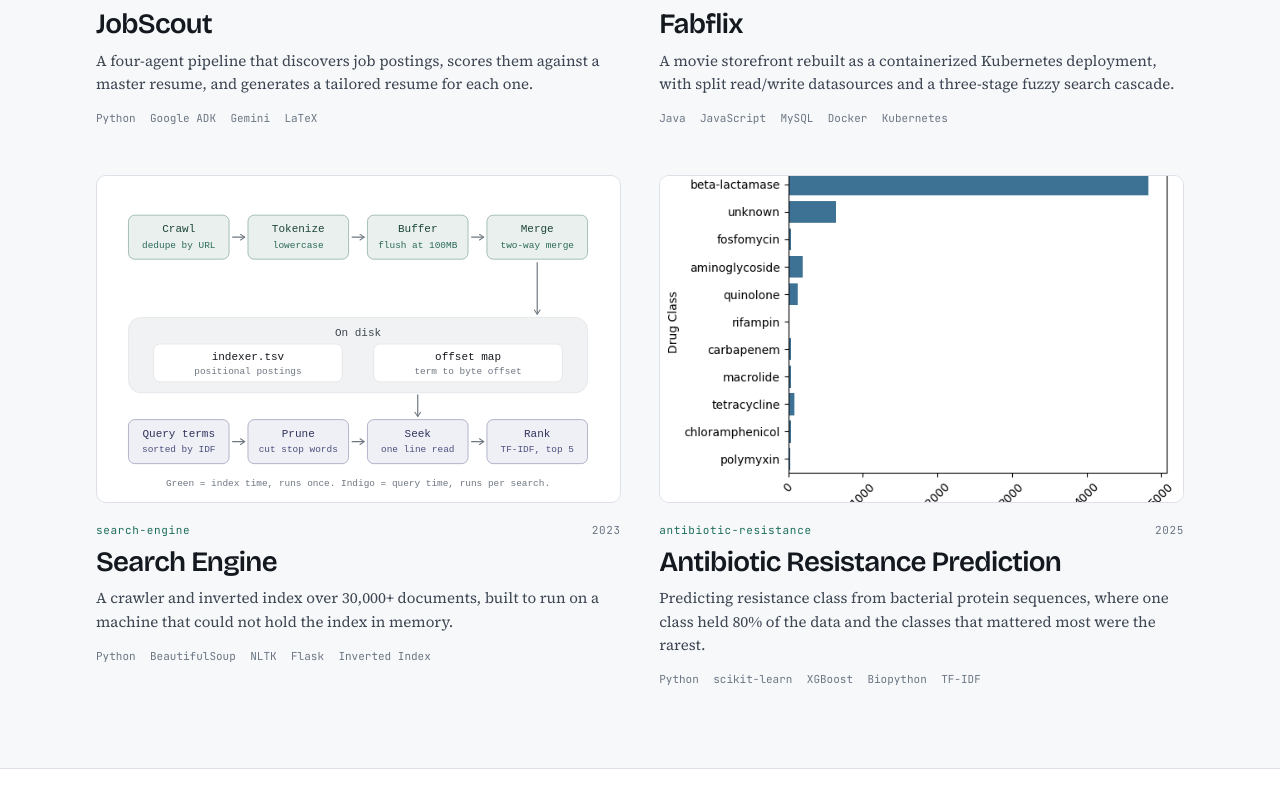
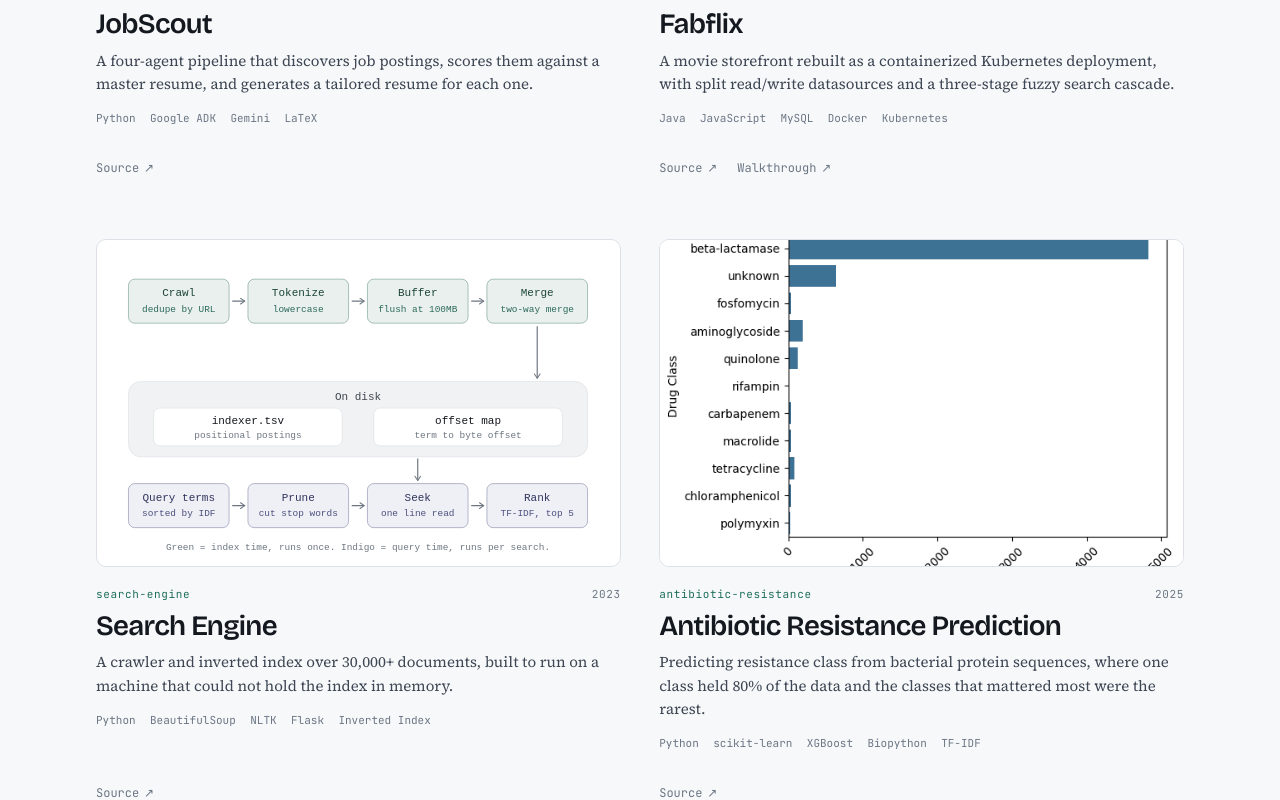
Before and after one commit to YashPathak1446/portfolio, a Next.js app: page / in a window 1280 px wide. Shown: the part 1622-2422 px from the top of the page. Built offline with nearby package versions, Linux system fonts and the light colour scheme.

Commit message:
Added demo walkthrough link for fabflix card

```diff
--- a/content/projects/fabflix.mdx
+++ b/content/projects/fabflix.mdx
@@ -4,6 +4,7 @@
 stack: ["Java", "JavaScript", "MySQL", "Docker", "Kubernetes", "AWS", "Nginx"]
 repo: "https://github.com/YashPathak1446/Web-Application"
 demo: "https://www.youtube.com/watch?v=yhKR3EB0HRk"
+demoLabel: "Walkthrough"
 date: "2025-01"
 status: "Complete"
 team: "Two-person team (UCI CS122B)"
--- a/src/app/globals.css
+++ b/src/app/globals.css
@@ -911,3 +911,48 @@
   .contact-actions { flex-direction: column; align-items: stretch; }
   .btn { width: 100%; }
 }
+
+/* stretched-link pattern: whole card is clickable, but nested links still work */
+.card {
+  position: relative;
+  display: flex;
+  flex-direction: column;
+}
+
+.card-link { text-decoration: none; color: inherit; }
+
+.card-link::after {
+  content: '';
+  position: absolute;
+  inset: 0;
+  border-radius: 10px;
+  z-index: 0;
+}
+
+.card:hover .card-link { color: var(--signal); }
+
+.card-body { display: flex; flex-direction: column; flex: 1; }
+
+.card-links {
+  position: relative;
+  z-index: 1;
+  display: flex;
+  gap: 1.25rem;
+  margin-top: auto;
+  padding-top: 1rem;
+  font-family: var(--mono);
+  font-size: 0.75rem;
+}
+
+.card-links a {
+  display: inline-flex;
+  align-items: center;
+  gap: 0.3rem;
+  min-height: 44px;
+  color: var(--muted);
+  text-decoration: none;
+}
+
+.card-links a:hover { color: var(--signal); }
+
+.card .stack { margin-bottom: 0.25rem; }
--- a/src/app/page.tsx
+++ b/src/app/page.tsx
@@ -13,7 +13,7 @@
     <main>
       <section className="hero">
         <div className="hero-text">
-        <p className="eyebrow">Irvine, CA</p>
+        <p className="eyebrow">Bay Area, CA</p>
         <h1>I build the plumbing underneath AI systems.</h1>
         <p>
           Retrieval pipelines, agent orchestration, and the cloud infrastructure
@@ -36,8 +36,7 @@
         </div>
         <ul className="work-grid">
           {featured.map((p) => (
-            <li className="reveal" key={p.slug}>
-              <a className="card" href={`/projects/${p.slug}`}>
+            <li className="card reveal" key={p.slug}>
               {p.cover && (
                 <div className="card-media">
                   <img src={p.cover} alt={p.coverAlt ?? ''} loading="lazy" />
@@ -48,15 +47,32 @@
                   <span className="card-key">{p.slug}</span>
                   <span className="card-year">{formatYear(p.date)}</span>
                 </span>
-                  <h3>{p.title}</h3>
+                <h3>
+                  <a className="card-link" href={`/projects/${p.slug}`}>
+                    {p.title}
+                  </a>
+                </h3>
                 <p>{p.tagline}</p>
                 <ul className="stack">
                   {p.stack.slice(0, 5).map((s) => (
                     <li key={s}>{s}</li>
                   ))}
                 </ul>
+                {(p.repo || p.demo) && (
+                  <div className="card-links">
+                    {p.repo && (
+                      <a href={p.repo} target="_blank" rel="noreferrer">
+                        Source <span aria-hidden="true">↗</span>
+                      </a>
+                    )}
+                    {p.demo && (
+                      <a href={p.demo} target="_blank" rel="noreferrer">
+                        {p.demoLabel} <span aria-hidden="true">↗</span>
+                      </a>
+                    )}
                   </div>
-              </a>
+                )}
+              </div>
             </li>
           ))}
         </ul>
--- a/src/lib/projects.ts
+++ b/src/lib/projects.ts
@@ -11,6 +11,7 @@
   stack: string[];
   repo?: string;
   demo?: string;
+  demoLabel?: string;
   date: string;
   status?: string;
   team?: string;
@@ -37,6 +38,7 @@
     stack: data.stack ?? [],
     repo: data.repo || undefined,
     demo: data.demo || undefined,
+    demoLabel: data.demoLabel || 'Demo',
     date: data.date ?? '',
     status: data.status,
     team: data.team,
```
Lines whose indentation alone changed are shown as unchanged.
